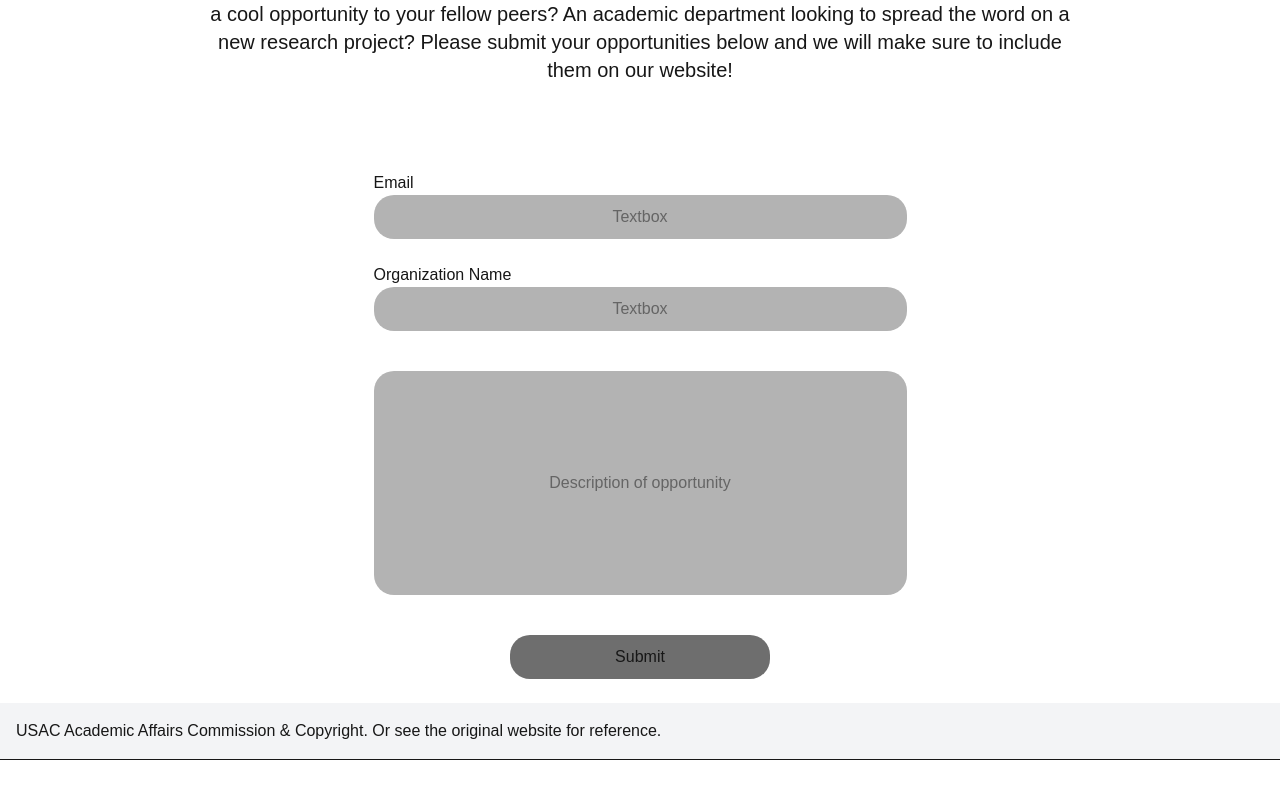
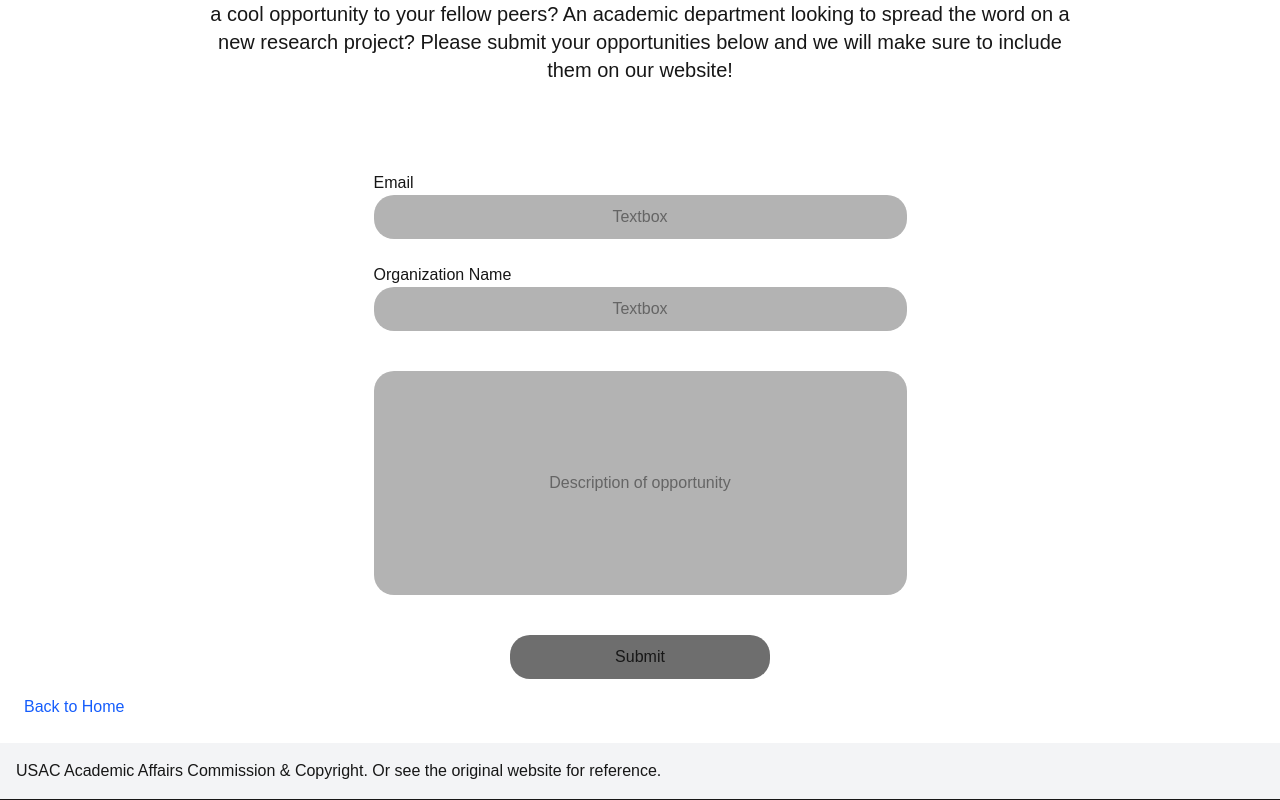
Before and after one commit to hillarynve/usac-aac-website, a Next.js app: page /resources/BruinOpp in a window 1280 px wide. Shown: the part 1041-1841 px from the top of the page. Before the commit the page ends 1801 px from the top, so only its background shows below. Built offline with nearby package versions, Linux system fonts and the light colour scheme.

Commit message:
minor changes

```diff
--- a/app/resources/BruinOpp/page.tsx
+++ b/app/resources/BruinOpp/page.tsx
@@ -60,6 +60,9 @@ export default function BruinOpp() {
         <button className="bg-[#6E6E6E] rounded-[20px] p-2.5 w-[260px] mx-auto mt-4">Submit</button>
 
       </div>
+
+      <Link href="/" className="mt-4 inline-block text-blue-600 hover:underline"> Back to Home </Link>
+
     </section>
   );
 }
```
